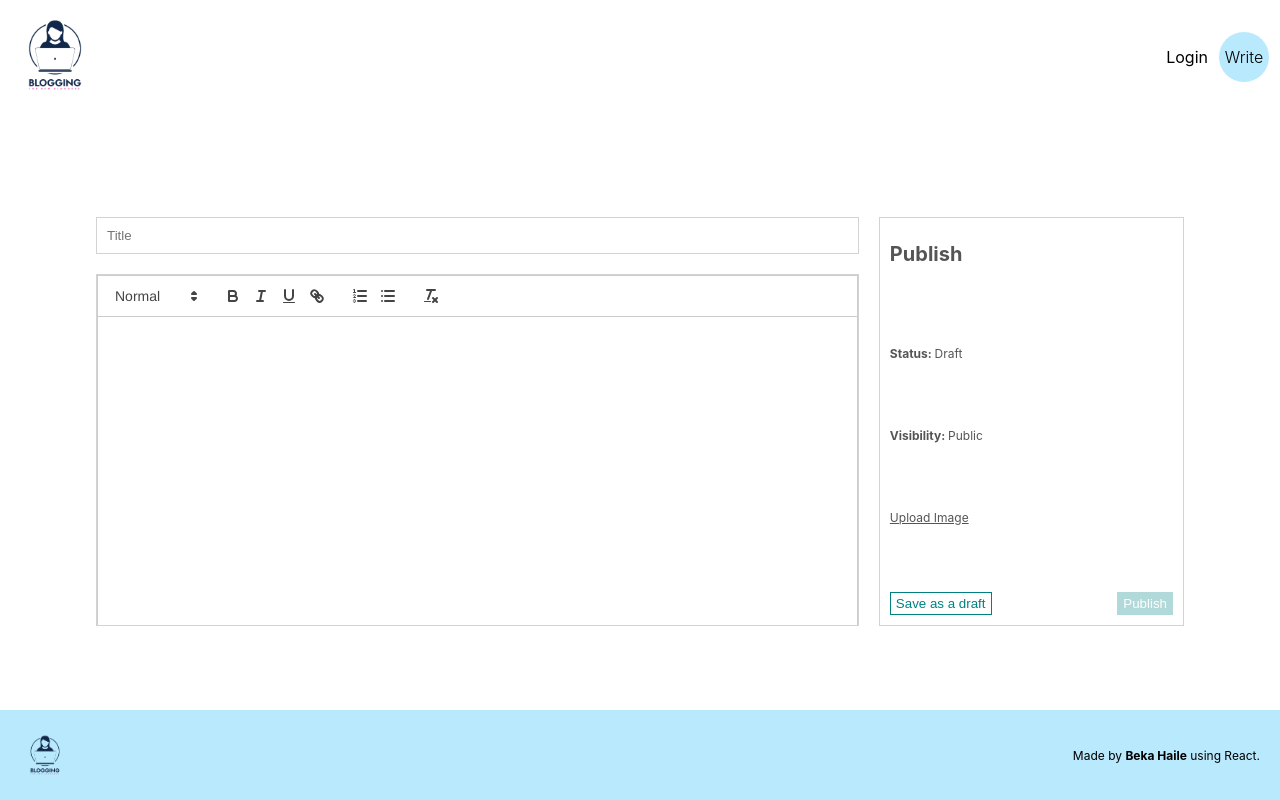
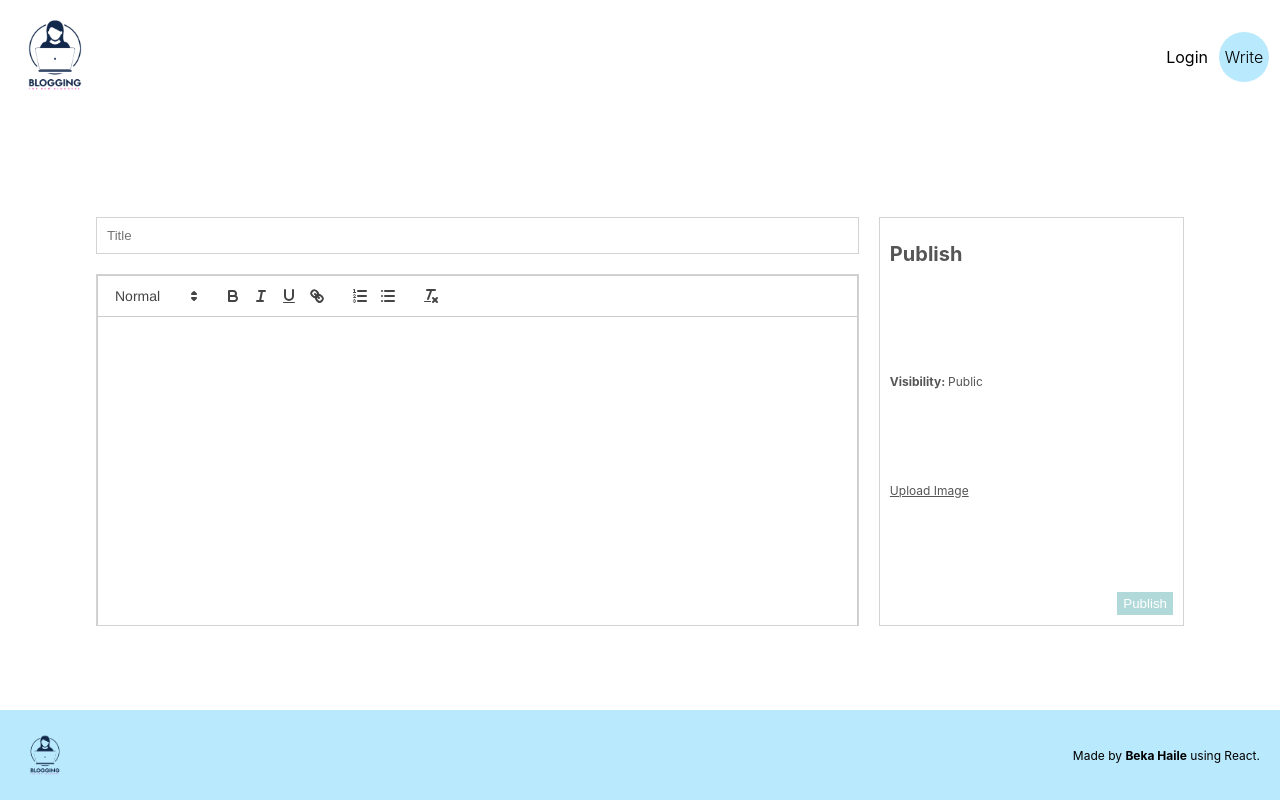
Before and after one commit to BekaHaile/tamm-blog-frontend, a React (Create React App) app: page /create in a window 1280 px wide. Built offline with nearby package versions, Linux system fonts and the light colour scheme.

Commit message:
Create blog changes

```diff
--- a/src/pages/createBlogPage/createBlog.component.tsx
+++ b/src/pages/createBlogPage/createBlog.component.tsx
@@ -87,9 +87,6 @@ const CreateBlog = () => {
         <Item>
           <h1>Publish</h1>
           <span>
-            <b>Status: </b> Draft
-          </span>
-          <span>
             <b>Visibility: </b> Public
           </span>
           {image && (
@@ -114,7 +111,6 @@ const CreateBlog = () => {
           />
           <File htmlFor="file">Upload Image</File>
           <Buttons>
-            <button>Save as a draft</button>
             <PublishButton onClick={handleClick} disabled={!title || !value}>
               {state ? "Update" : "Publish"}
             </PublishButton>
--- a/src/pages/createBlogPage/createBlog.styles.ts
+++ b/src/pages/createBlogPage/createBlog.styles.ts
@@ -61,15 +61,7 @@ export const File = styled.label`
 
 export const Buttons = styled.div`
   display: flex;
-  justify-content: space-between;
-
-  :first-child {
-    cursor: pointer;
-    color: teal;
-    background-color: white;
-    border: 1px solid teal;
-    padding: 3px 5px;
-  }
+  justify-content: end;
 `;
 
 export const PublishButton = styled.button`
```
